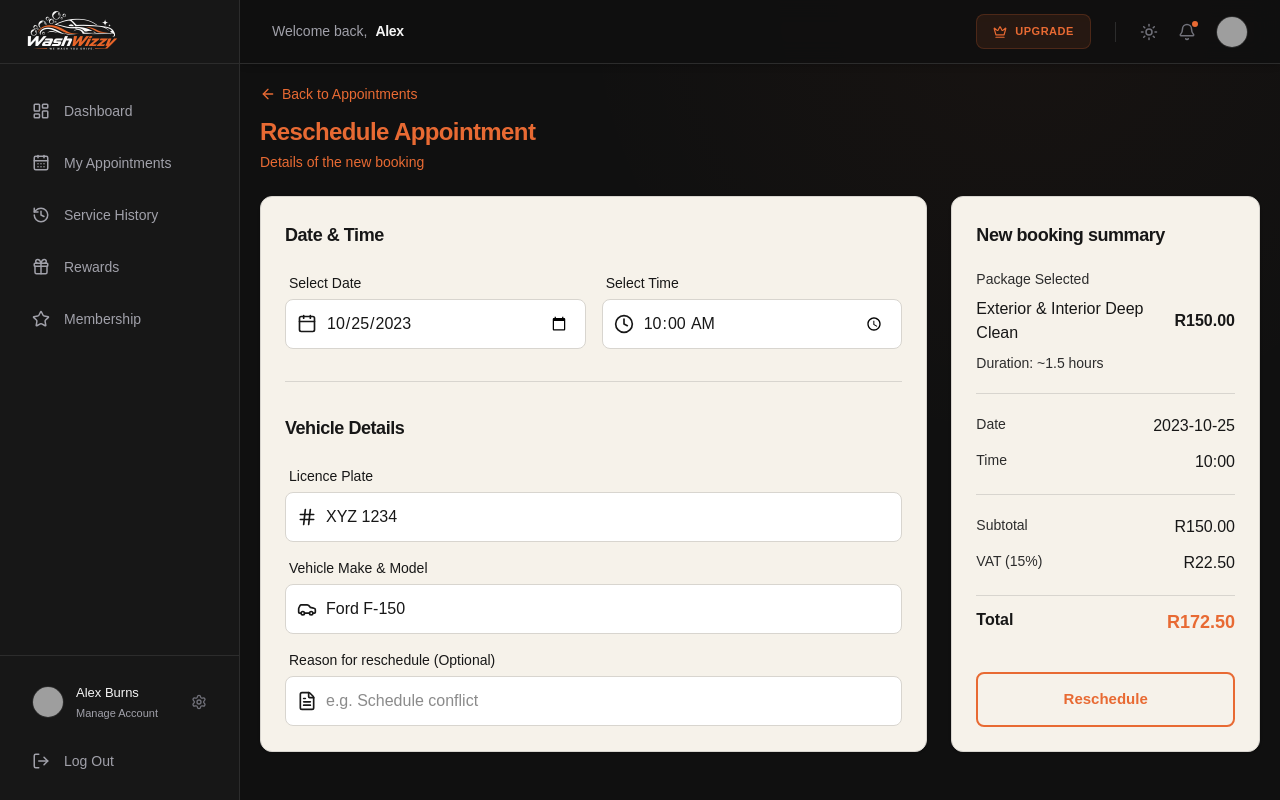
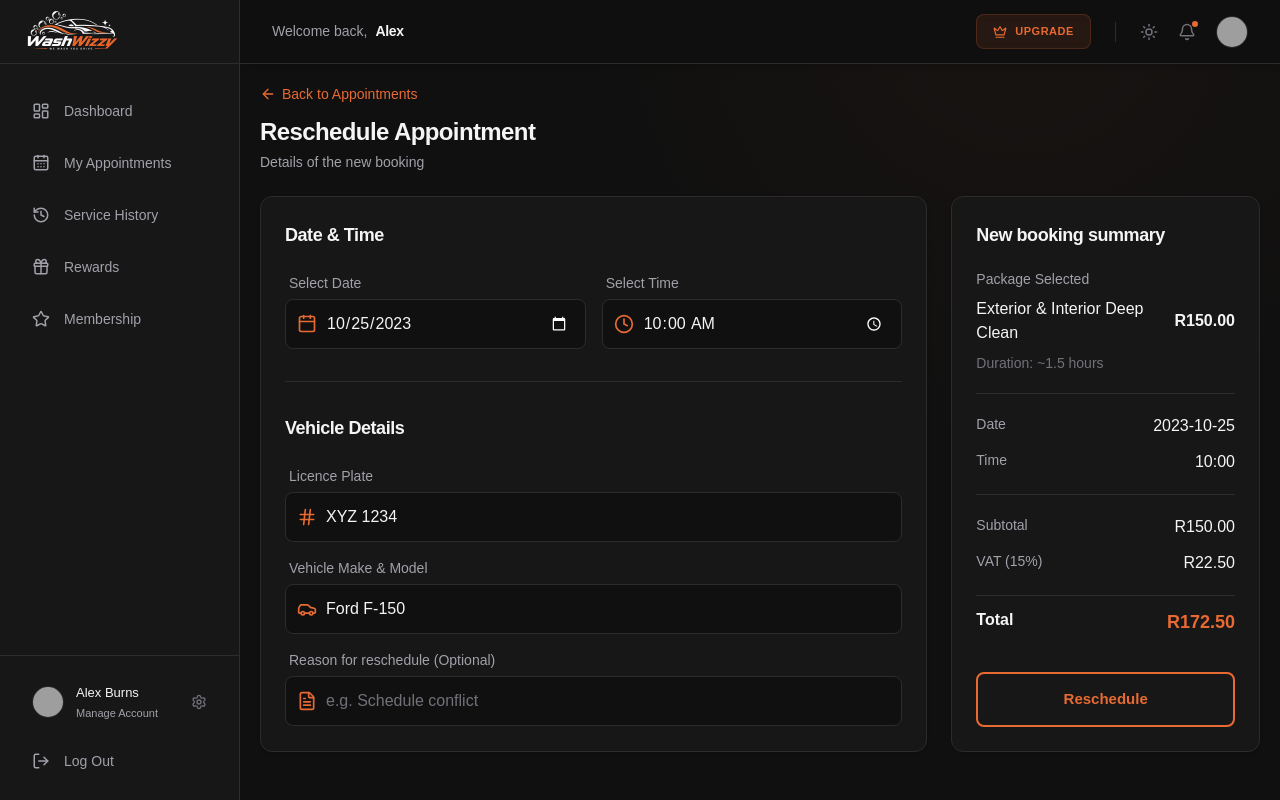
Before and after one commit to Angelo2384/car-wash-project, a React (Vite) app: page /dashboard/customer/appointments/reschedule in a window 1280 px wide. Built offline with nearby package versions, Linux system fonts and the light colour scheme; no server answers; grey boxes are pictures that could not be loaded.

Commit message:
Edited the Reschedule and Cancellation page

```diff
--- a/src/screens/dashboard/customer/CustomerReschedule.tsx
+++ b/src/screens/dashboard/customer/CustomerReschedule.tsx
@@ -10,25 +10,25 @@ export default function CustomerReschedule() {
   const [time, setTime] = useState('10:00');
 
   return (
-    <div className="flex flex-col gap-6 animate-in fade-in slide-in-from-bottom-4 duration-500 fill-mode-forwards text-[var(--color-charcoal)]">
+    <div className="flex flex-col gap-6 animate-in fade-in slide-in-from-bottom-4 duration-500 fill-mode-forwards text-[#F5F5F5]">
       {/* TopHeader/Title area */}
       <div className="flex flex-col gap-1">
         <button
           onClick={() => navigate('/dashboard/customer/appointments')}
-          className="flex items-center gap-1.5 text-sm text-[var(--color-burnt-orange)] hover:opacity-80 transition-colors w-fit mb-2"
+          className="flex items-center gap-1.5 text-sm text-[#E86A33] hover:text-[#cc5a2a] transition-colors w-fit mb-2"
         >
-          <ArrowLeft className="w-4 h-4 text-[var(--color-burnt-orange)]" />
+          <ArrowLeft className="w-4 h-4 text-[#E86A33]" />
           Back to Appointments
         </button>
-        <h2 className="text-2xl font-bold font-display tracking-tight text-[var(--color-burnt-orange)]">Reschedule Appointment</h2>
-        <p className="text-[var(--color-burnt-orange)] text-sm">Details of the new booking</p>
+        <h2 className="text-2xl font-bold font-display tracking-tight text-[#F5F5F5]">Reschedule Appointment</h2>
+        <p className="text-[#A1A1AA] text-sm">Details of the new booking</p>
       </div>
 
       <div className="flex flex-col lg:flex-row gap-6">
         {/* Left Column (Form) */}
-        <div className="flex-[2] flex flex-col gap-6 bg-[var(--color-off-white)] border border-[var(--color-soft-gray)] rounded-xl p-6 shadow-sm">
+        <div className="flex-[2] flex flex-col gap-6 bg-[#171717] border border-[#2C2C2C] rounded-xl p-6 shadow-sm">
           <div className="flex flex-col gap-4">
-            <h3 className="text-lg font-semibold text-[var(--color-charcoal)] mb-2">Date & Time</h3>
+            <h3 className="text-lg font-semibold text-[#F5F5F5] mb-2">Date & Time</h3>
             <div className="grid grid-cols-1 md:grid-cols-2 gap-4">
               <Input
                 type="date"
@@ -36,9 +36,9 @@ export default function CustomerReschedule() {
                 value={date}
                 onChange={(e) => setDate(e.target.value)}
                 icon={<Calendar className="w-5 h-5" />}
-                className="!bg-white !border-[var(--color-soft-gray)] !text-[var(--color-charcoal)] focus:!border-[var(--color-burnt-orange)] focus:!ring-[var(--color-burnt-orange)]"
-                labelClassName="!text-[var(--color-charcoal)]"
-                iconClassName="!text-[var(--color-charcoal)]"
+                className="!bg-[#101010] !border-[#2C2C2C] !text-[#F5F5F5] focus:!border-[#E86A33] focus:!ring-[#E86A33] [color-scheme:dark]"
+                labelClassName="!text-[#A1A1AA]"
+                iconClassName="!text-[#E86A33]"
               />
               <Input
                 type="time"
@@ -46,89 +46,89 @@ export default function CustomerReschedule() {
                 value={time}
                 onChange={(e) => setTime(e.target.value)}
                 icon={<Clock className="w-5 h-5" />}
-                className="!bg-white !border-[var(--color-soft-gray)] !text-[var(--color-charcoal)] focus:!border-[var(--color-burnt-orange)] focus:!ring-[var(--color-burnt-orange)]"
-                labelClassName="!text-[var(--color-charcoal)]"
-                iconClassName="!text-[var(--color-charcoal)]"
+                className="!bg-[#101010] !border-[#2C2C2C] !text-[#F5F5F5] focus:!border-[#E86A33] focus:!ring-[#E86A33] [color-scheme:dark]"
+                labelClassName="!text-[#A1A1AA]"
+                iconClassName="!text-[#E86A33]"
               />
             </div>
           </div>
 
-          <div className="h-px bg-[var(--color-soft-gray)] my-2" />
+          <div className="h-px bg-[#2C2C2C] my-2" />
 
           <div className="flex flex-col gap-4">
-            <h3 className="text-lg font-semibold text-[var(--color-charcoal)] mb-2">Vehicle Details</h3>
+            <h3 className="text-lg font-semibold text-[#F5F5F5] mb-2">Vehicle Details</h3>
             <Input
               label="Licence Plate"
               defaultValue="XYZ 1234"
               icon={<Hash className="w-5 h-5" />}
-              className="!bg-white !border-[var(--color-soft-gray)] !text-[var(--color-charcoal)] focus:!border-[var(--color-burnt-orange)] focus:!ring-[var(--color-burnt-orange)]"
-              labelClassName="!text-[var(--color-charcoal)]"
-              iconClassName="!text-[var(--color-charcoal)]"
+              className="!bg-[#101010] !border-[#2C2C2C] !text-[#F5F5F5] focus:!border-[#E86A33] focus:!ring-[#E86A33]"
+              labelClassName="!text-[#A1A1AA]"
+              iconClassName="!text-[#E86A33]"
             />
             <Input
               label="Vehicle Make & Model"
               defaultValue="Ford F-150"
               icon={<Car className="w-5 h-5" />}
-              className="!bg-white !border-[var(--color-soft-gray)] !text-[var(--color-charcoal)] focus:!border-[var(--color-burnt-orange)] focus:!ring-[var(--color-burnt-orange)]"
-              labelClassName="!text-[var(--color-charcoal)]"
-              iconClassName="!text-[var(--color-charcoal)]"
+              className="!bg-[#101010] !border-[#2C2C2C] !text-[#F5F5F5] focus:!border-[#E86A33] focus:!ring-[#E86A33]"
+              labelClassName="!text-[#A1A1AA]"
+              iconClassName="!text-[#E86A33]"
             />
             <Input
               label="Reason for reschedule (Optional)"
               placeholder="e.g. Schedule conflict"
               icon={<FileText className="w-5 h-5" />}
-              className="!bg-white !border-[var(--color-soft-gray)] !text-[var(--color-charcoal)] focus:!border-[var(--color-burnt-orange)] focus:!ring-[var(--color-burnt-orange)]"
-              labelClassName="!text-[var(--color-charcoal)]"
-              iconClassName="!text-[var(--color-charcoal)]"
+              className="!bg-[#101010] !border-[#2C2C2C] !text-[#F5F5F5] placeholder:!text-[#71717A] focus:!border-[#E86A33] focus:!ring-[#E86A33]"
+              labelClassName="!text-[#A1A1AA]"
+              iconClassName="!text-[#E86A33]"
             />
           </div>
         </div>
 
         {/* Right Column (Summary) */}
         <div className="flex-1">
-          <div className="bg-[var(--color-off-white)] border border-[var(--color-soft-gray)] rounded-xl p-6 flex flex-col gap-5 sticky top-24 shadow-sm">
-            <h3 className="text-lg font-semibold text-[var(--color-charcoal)]">New booking summary</h3>
+          <div className="bg-[#171717] border border-[#2C2C2C] rounded-xl p-6 flex flex-col gap-5 sticky top-24 shadow-sm">
+            <h3 className="text-lg font-semibold text-[#F5F5F5]">New booking summary</h3>
 
             <div className="flex flex-col gap-1">
-              <span className="text-[var(--color-charcoal-700)] text-sm">Package Selected</span>
+              <span className="text-[#A1A1AA] text-sm">Package Selected</span>
               <div className="flex justify-between items-center mt-1">
-                <span className="font-medium text-[var(--color-charcoal)]">Exterior & Interior Deep Clean</span>
-                <span className="font-semibold text-[var(--color-charcoal)]">R150.00</span>
+                <span className="font-medium text-[#F5F5F5]">Exterior & Interior Deep Clean</span>
+                <span className="font-semibold text-[#F5F5F5]">R150.00</span>
               </div>
-              <span className="text-[var(--color-charcoal-700)] text-sm mt-1">Duration: ~1.5 hours</span>
+              <span className="text-[#71717A] text-sm mt-1">Duration: ~1.5 hours</span>
             </div>
 
-            <div className="h-px bg-[var(--color-soft-gray)]" />
+            <div className="h-px bg-[#2C2C2C]" />
 
             <div className="flex flex-col gap-3">
               <div className="flex justify-between">
-                <span className="text-[var(--color-charcoal-700)] text-sm">Date</span>
-                <span className="font-medium text-[var(--color-charcoal)]">{date || 'Not selected'}</span>
+                <span className="text-[#A1A1AA] text-sm">Date</span>
+                <span className="font-medium text-[#F5F5F5]">{date || 'Not selected'}</span>
               </div>
               <div className="flex justify-between">
-                <span className="text-[var(--color-charcoal-700)] text-sm">Time</span>
-                <span className="font-medium text-[var(--color-charcoal)]">{time || 'Not selected'}</span>
+                <span className="text-[#A1A1AA] text-sm">Time</span>
+                <span className="font-medium text-[#F5F5F5]">{time || 'Not selected'}</span>
               </div>
             </div>
 
-            <div className="h-px bg-[var(--color-soft-gray)]" />
+            <div className="h-px bg-[#2C2C2C]" />
 
             <div className="flex flex-col gap-3">
               <div className="flex justify-between">
-                <span className="text-[var(--color-charcoal-700)] text-sm">Subtotal</span>
-                <span className="font-medium text-[var(--color-charcoal)]">R150.00</span>
+                <span className="text-[#A1A1AA] text-sm">Subtotal</span>
+                <span className="font-medium text-[#F5F5F5]">R150.00</span>
               </div>
               <div className="flex justify-between">
-                <span className="text-[var(--color-charcoal-700)] text-sm">VAT (15%)</span>
-                <span className="font-medium text-[var(--color-charcoal)]">R22.50</span>
+                <span className="text-[#A1A1AA] text-sm">VAT (15%)</span>
+                <span className="font-medium text-[#F5F5F5]">R22.50</span>
               </div>
-              <div className="flex justify-between mt-2 pt-3 border-t border-[var(--color-soft-gray)]">
-                <span className="font-bold text-[var(--color-charcoal)]">Total</span>
-                <span className="font-bold text-[var(--color-burnt-orange)] text-lg">R172.50</span>
+              <div className="flex justify-between mt-2 pt-3 border-t border-[#2C2C2C]">
+                <span className="font-bold text-[#F5F5F5]">Total</span>
+                <span className="font-bold text-[#E86A33] text-lg">R172.50</span>
               </div>
             </div>
 
-            <Button variant="outline" fullWidth className="mt-4 !border-[var(--color-burnt-orange)] !text-[var(--color-burnt-orange)] hover:!bg-[var(--color-burnt-orange)]/10 hover:!border-[var(--color-burnt-orange)]">
+            <Button variant="outline" fullWidth className="mt-4 !border-[#E86A33] !text-[#E86A33] hover:!bg-[#E86A33]/10 hover:!border-[#E86A33]">
               Reschedule
             </Button>
           </div>
```
Also changed, not shown: src/screens/dashboard/customer/CustomerCancel.tsx (+20 -20 lines).
